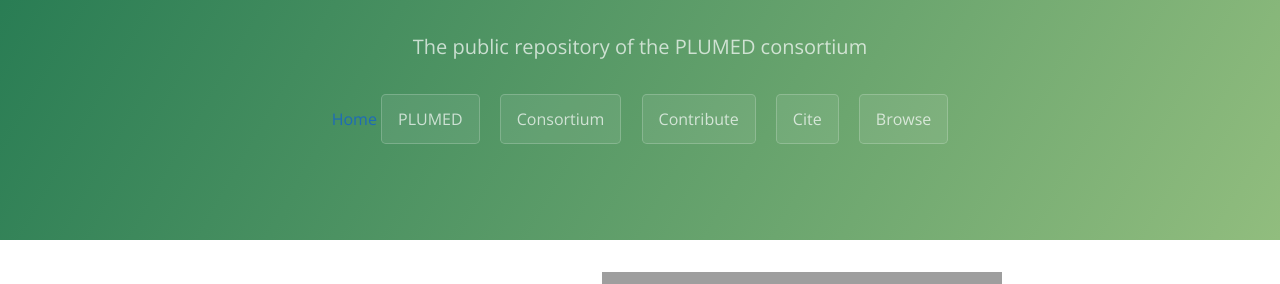
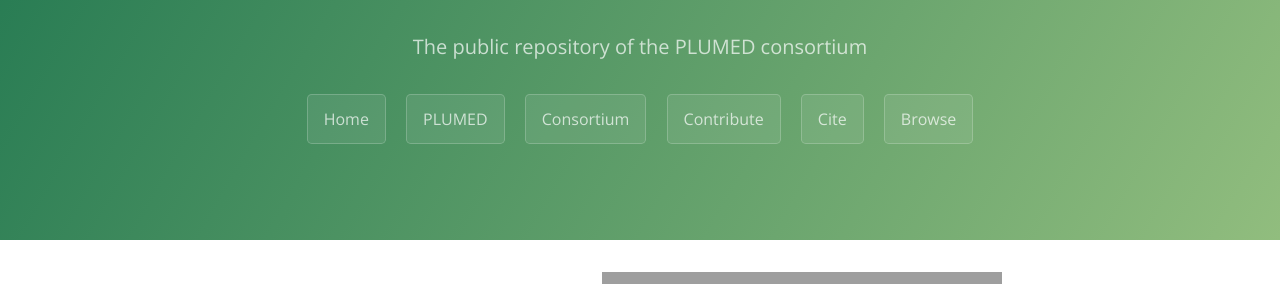
Before and after one commit to spiwokv/plumed-nest-test, a Jekyll site: the page built from README.md, in a window 1280 px wide. Shown: the part 292-576 px from the top of the page. Built offline with Jekyll 4.4.1, drawn with Linux system fonts in a browser that asks for light colours; our own code applies the rules of GitHub Pages for plain Markdown files.

Commit message:
Update default.html

```diff
--- a/_layouts/default.html
+++ b/_layouts/default.html
@@ -25,7 +25,7 @@
       <h2 class="project-tagline">The public repository of the PLUMED consortium</h2>
       {% for item in site.data.navigation.pages %}
         {% if page.url == item.url %}
-        <a href="{{ site.baseurl }}{{ item.url }}" class="btn:hover">{{ item.title }}</a>
+        <a href="{{ site.baseurl }}{{ item.url }}" class="btn highlight">{{ item.title }}</a>
         {% else %}
         <a href="{{ site.baseurl }}{{ item.url }}" class="btn">{{ item.title }}</a>
         {% endif %}
```
